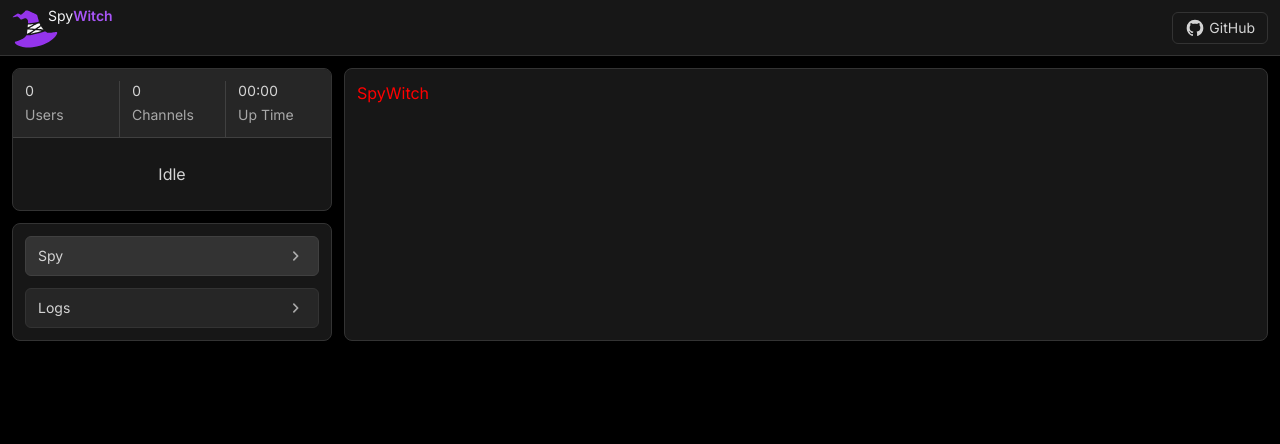
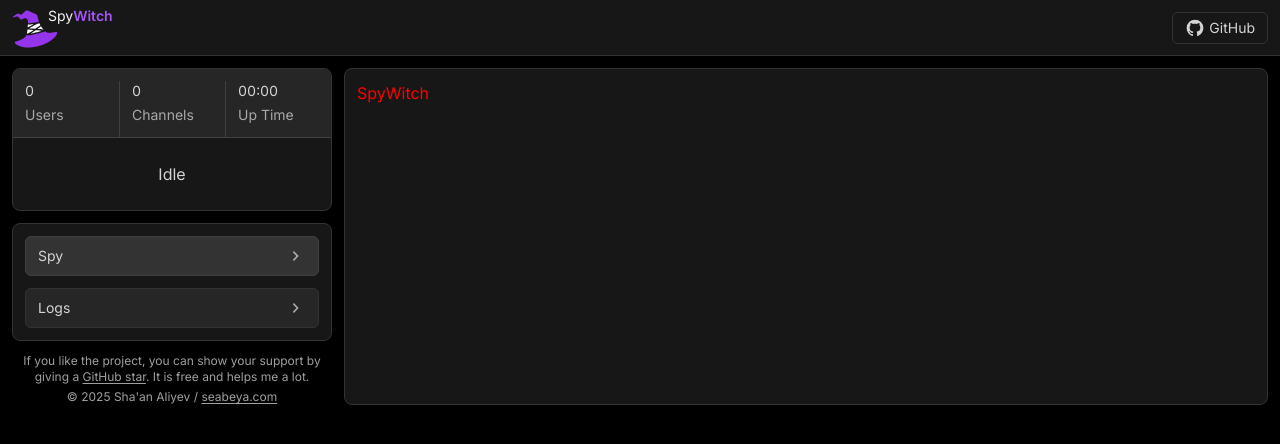
Before and after one commit to seabeya/spywitch, a Next.js app: page / in a window 1280 px wide. Shown: the top 444 px of the page. Built offline with nearby package versions, Linux system fonts and the light colour scheme.

Commit message:
feat: Add AuthorInfo component

```diff
--- a/src/app/(root)/layout.tsx
+++ b/src/app/(root)/layout.tsx
@@ -1,3 +1,4 @@
+import AuthorInfo from '@/components/author-info';
 import GitHubBtn from '@/components/github-btn';
 import Logo from '@/components/logo';
 import Navbar from '@/features/navigation/navbar';
@@ -16,6 +17,7 @@ export default function Layout({ children }: { children: React.ReactNode }) {
         <div className="flex w-full max-w-80 flex-col gap-s-gap">
           <Statusbar />
           <Navbar />
+          <AuthorInfo />
         </div>
         <main className="flex-1 rounded-lg border border-c-line bg-c-fg p-s-gap">{children}</main>
       </div>
--- a/src/app/globals.css
+++ b/src/app/globals.css
@@ -26,5 +26,6 @@
 body {
   color: red;
   background: hsl(var(--c-bg));
+  text-underline-offset: 2px;
   font-family: Arial, Helvetica, sans-serif;
 }
--- /dev/null
+++ b/src/components/author-info.tsx
@@ -0,0 +1,21 @@
+function AuthorInfo() {
+  return (
+    <div className="flex flex-col gap-1 text-center text-xs text-c-secondary-text/75">
+      <p>
+        {'If you like the project, you can show your support by giving a '}
+        <a href="https://github.com/seabeya/spywitch" target="_blank" className="underline hover:text-c-primary-text">
+          GitHub star
+        </a>
+        {'. It is free and helps me a lot.'}
+      </p>
+      <p suppressHydrationWarning>
+        {`© ${new Date().getFullYear()} Sha'an Aliyev / `}
+        <a href="https://www.seabeya.com/" target="_blank" className="underline hover:text-c-primary-text">
+          seabeya.com
+        </a>
+      </p>
+    </div>
+  );
+}
+
+export default AuthorInfo;
```
